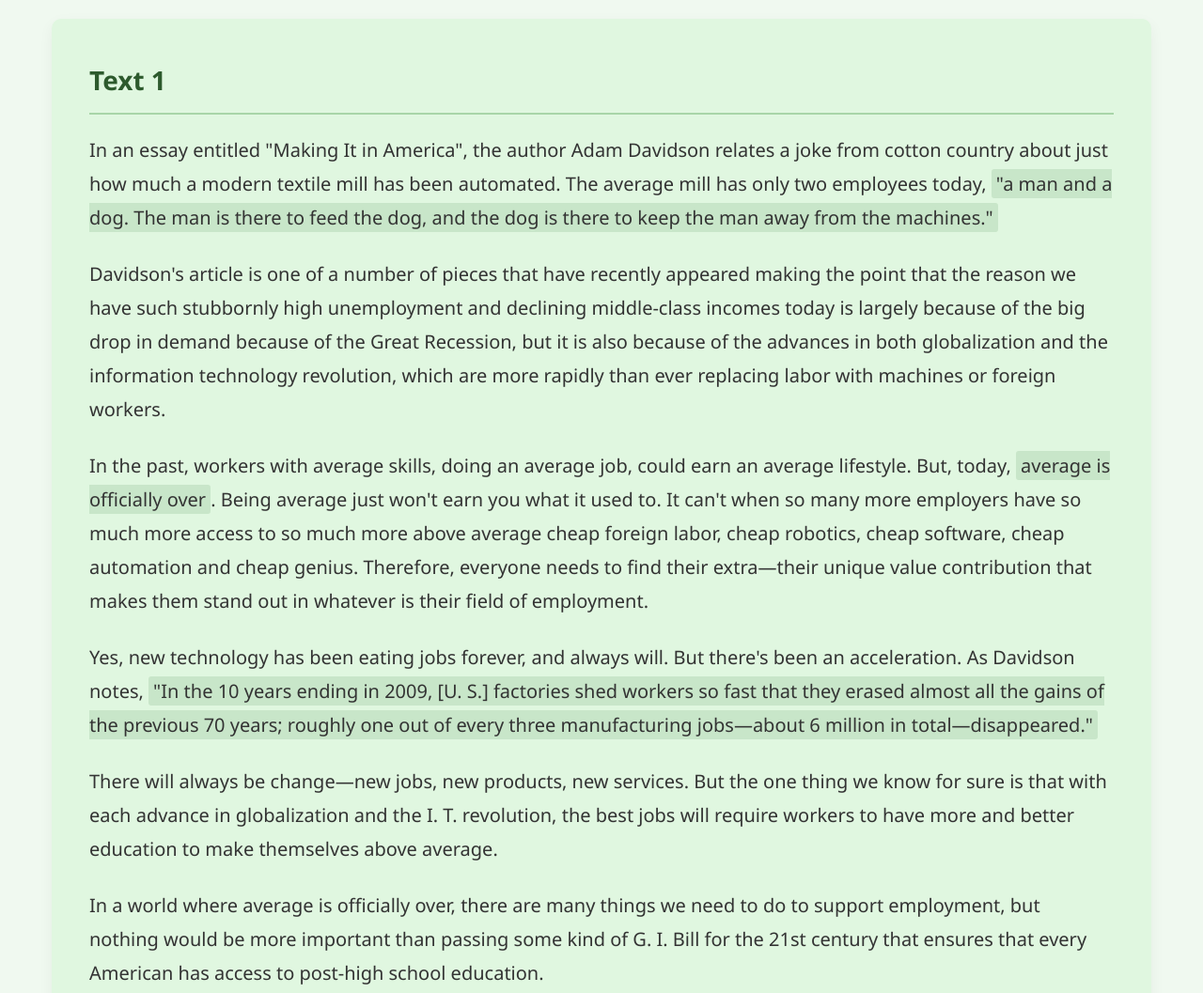
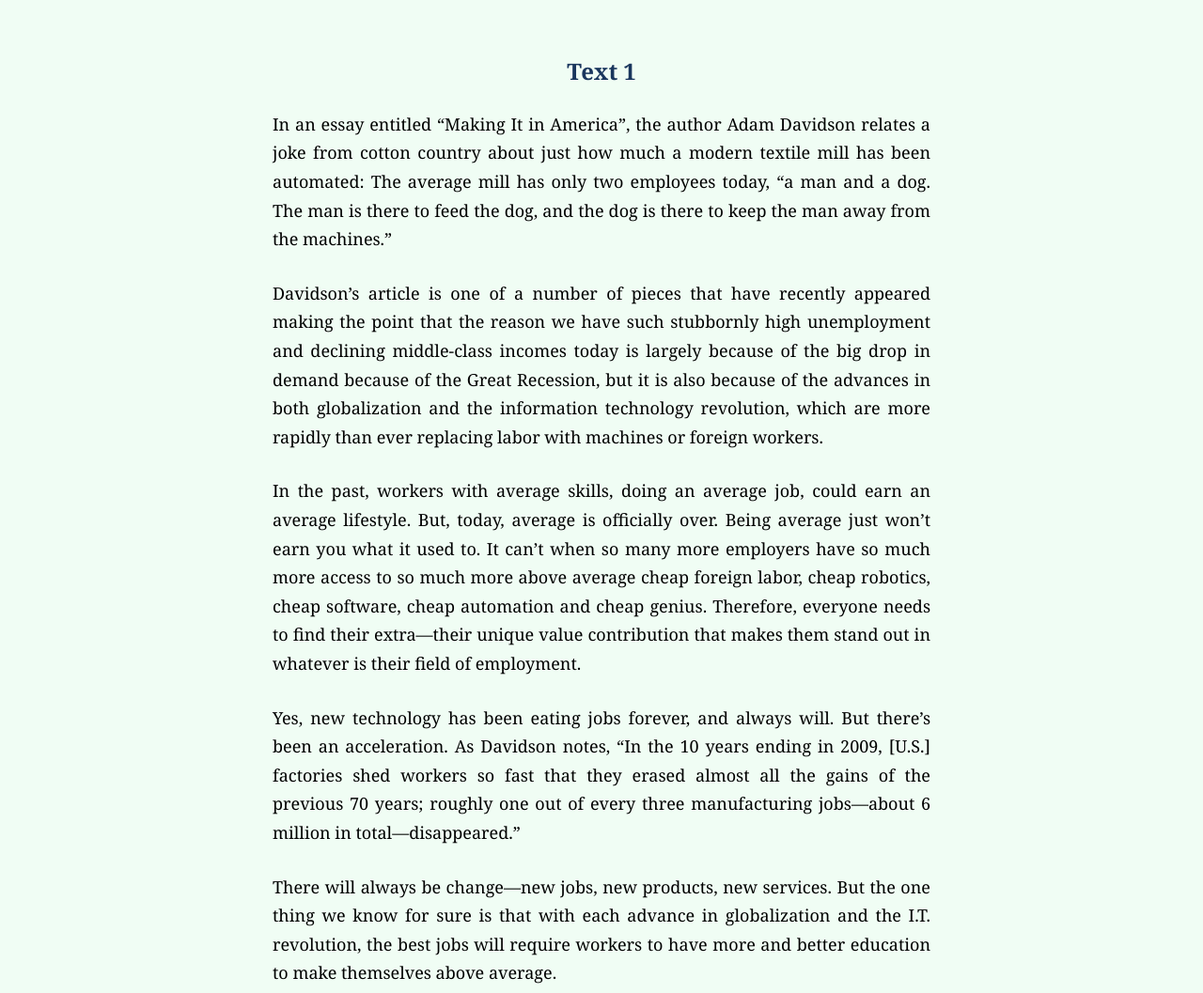
Before and after one commit to liu-sunset/kaoyanen, a plain HTML site: page en2/2013/text1.html in a window 1280 px wide. Shown: the top 1057 px of the page at 94% size. Drawn offline with Linux system fonts and the light colour scheme.

Commit message:
Add en2/2013/text1.html via EnHub

```diff
--- a/en2/2013/text1.html
+++ b/en2/2013/text1.html
@@ -3,121 +3,53 @@
 <head>
     <meta charset="UTF-8">
     <meta name="viewport" content="width=device-width, initial-scale=1.0">
-    <title>英文内容展示</title>
+    <title>Text 1</title>
     <style>
-        * {
+        body {
+            background-color: #f0fdf4;
+            font-family: 'Merriweather', Georgia, serif;
+            font-size: 1.125rem;
+            line-height: 1.7;
             margin: 0;
-            padding: 0;
-            box-sizing: border-box;
-            font-family: 'Segoe UI', Tahoma, Geneva, Verdana, sans-serif;
+            min-height: 100vh;
+            padding: 20px;
+            display: flex;
+            justify-content: center;
+            align-items: flex-start;
         }
-
-        body {
-            background-color: #f0f9f0;
+        .content {
+            max-width: 700px;
+            width: 100%;
             padding: 20px;
-            line-height: 1.6;
         }
-
-        .container {
-            max-width: 1200px;
-            margin: 0 auto;
-            padding: 0 15px;
+        h1, h2 {
+            color: #1a365d;
         }
-
-        .content-wrapper {
-            background-color: #e0f7e0; /* 浅绿色背景 */
-            border-radius: 10px;
-            padding: 40px;
-            margin-bottom: 30px;
-            box-shadow: 0 5px 15px rgba(0, 0, 0, 0.05);
+        h1 {
+            font-size: 1.5rem;
+            text-align: center;
+            margin-bottom: 20px;
         }
-
-        .text-content {
-            font-size: 20px; /* 加大字体 */
-            color: #333;
-            line-height: 1.8;
+        h2 {
+            font-size: 1.25rem;
+            margin-top: 24px;
+            margin-bottom: 12px;
         }
-
-        .text-content p {
-            margin-bottom: 1.2em;
-        }
-
-        .text-content h2 {
-            font-size: 28px;
-            margin-bottom: 20px;
-            color: #2d5a2d;
-            border-bottom: 2px solid #a8d5a8;
-            padding-bottom: 10px;
-        }
-
-        .quote {
-            font-style: italic;
-            margin: 20px 0;
-            padding-left: 20px;
-            border-left: 4px solid #4caf50;
-            color: #555;
-        }
-
-        .highlight {
-            background-color: #c8e6c9;
-            padding: 2px 5px;
-            border-radius: 3px;
-        }
-
-        .page-number {
-            text-align: center;
-            font-size: 18px;
-            font-weight: bold;
-            color: #2d5a2d;
-            margin-top: 30px;
-            padding-top: 15px;
-            border-top: 1px solid #c8e6c9;
-        }
-
-        @media (max-width: 768px) {
-            .content-wrapper {
-                padding: 25px;
-            }
-
-            .text-content {
-                font-size: 18px;
-            }
-        }
-
-        @media (max-width: 480px) {
-            .content-wrapper {
-                padding: 20px;
-            }
-
-            .text-content {
-                font-size: 17px;
-            }
-
-            body {
-                padding: 10px;
-            }
+        p {
+            margin-bottom: 1.5em;
+            text-align: justify;
         }
     </style>
 </head>
 <body>
-    <div class="container">
-        <div class="content-wrapper">
-            <div class="text-content">
-                <h2>Text 1</h2>
-
-                <p>In an essay entitled "Making It in America", the author Adam Davidson relates a joke from cotton country about just how much a modern textile mill has been automated. The average mill has only two employees today, <span class="highlight">"a man and a dog. The man is there to feed the dog, and the dog is there to keep the man away from the machines."</span></p>
-
-                <p>Davidson's article is one of a number of pieces that have recently appeared making the point that the reason we have such stubbornly high unemployment and declining middle-class incomes today is largely because of the big drop in demand because of the Great Recession, but it is also because of the advances in both globalization and the information technology revolution, which are more rapidly than ever replacing labor with machines or foreign workers.</p>
-
-                <p>In the past, workers with average skills, doing an average job, could earn an average lifestyle. But, today, <span class="highlight">average is officially over</span>. Being average just won't earn you what it used to. It can't when so many more employers have so much more access to so much more above average cheap foreign labor, cheap robotics, cheap software, cheap automation and cheap genius. Therefore, everyone needs to find their extra—their unique value contribution that makes them stand out in whatever is their field of employment.</p>
-
-                <p>Yes, new technology has been eating jobs forever, and always will. But there's been an acceleration. As Davidson notes, <span class="highlight">"In the 10 years ending in 2009, [U. S.] factories shed workers so fast that they erased almost all the gains of the previous 70 years; roughly one out of every three manufacturing jobs—about 6 million in total—disappeared."</span></p>
-
-                <p>There will always be change—new jobs, new products, new services. But the one thing we know for sure is that with each advance in globalization and the I. T. revolution, the best jobs will require workers to have more and better education to make themselves above average.</p>
-
-                <p>In a world where average is officially over, there are many things we need to do to support employment, but nothing would be more important than passing some kind of G. I. Bill for the 21st century that ensures that every American has access to post-high school education.</p>
-            </div>
-        </div>
+    <div class="content">
+        <h1>Text 1</h1>
+        <p>In an essay entitled “Making It in America”, the author Adam Davidson relates a joke from cotton country about just how much a modern textile mill has been automated: The average mill has only two employees today, “a man and a dog. The man is there to feed the dog, and the dog is there to keep the man away from the machines.”</p>
+        <p>Davidson’s article is one of a number of pieces that have recently appeared making the point that the reason we have such stubbornly high unemployment and declining middle-class incomes today is largely because of the big drop in demand because of the Great Recession, but it is also because of the advances in both globalization and the information technology revolution, which are more rapidly than ever replacing labor with machines or foreign workers.</p>
+        <p>In the past, workers with average skills, doing an average job, could earn an average lifestyle. But, today, average is officially over. Being average just won’t earn you what it used to. It can’t when so many more employers have so much more access to so much more above average cheap foreign labor, cheap robotics, cheap software, cheap automation and cheap genius. Therefore, everyone needs to find their extra—their unique value contribution that makes them stand out in whatever is their field of employment.</p>
+        <p>Yes, new technology has been eating jobs forever, and always will. But there’s been an acceleration. As Davidson notes, “In the 10 years ending in 2009, [U.S.] factories shed workers so fast that they erased almost all the gains of the previous 70 years; roughly one out of every three manufacturing jobs—about 6 million in total—disappeared.”</p>
+        <p>There will always be change—new jobs, new products, new services. But the one thing we know for sure is that with each advance in globalization and the I.T. revolution, the best jobs will require workers to have more and better education to make themselves above average.</p>
+        <p>In a world where average is officially over, there are many things we need to do to support employment, but nothing would be more important than passing some kind of G.I. Bill for the 21st century that ensures that every American has access to post-high school education.</p>
     </div>
 </body>
 </html>
```
